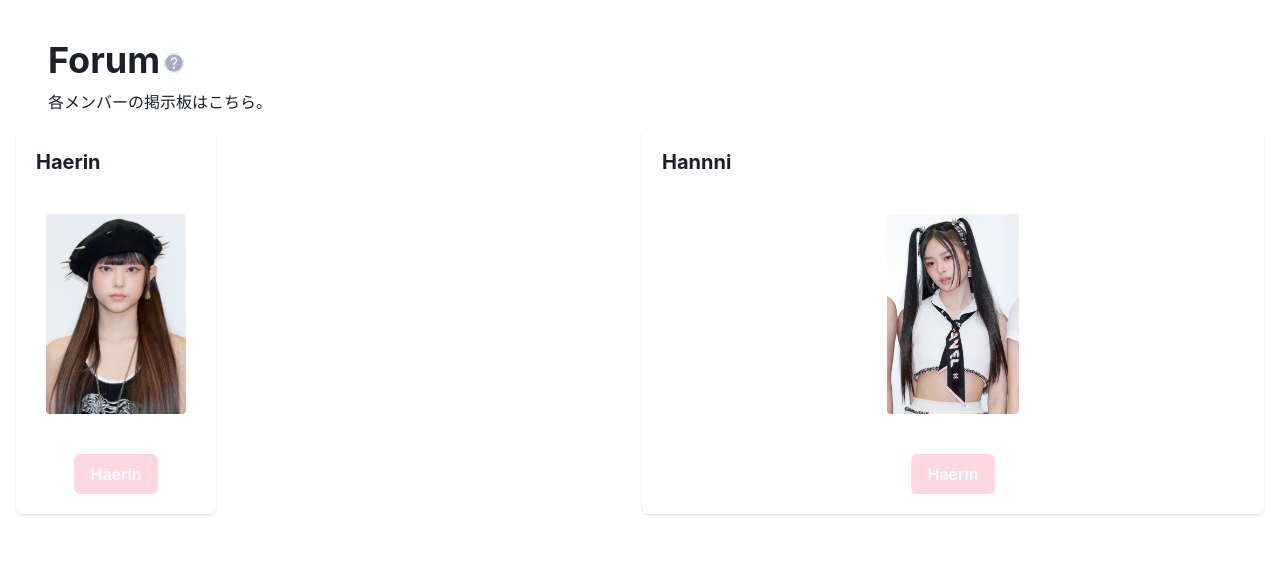
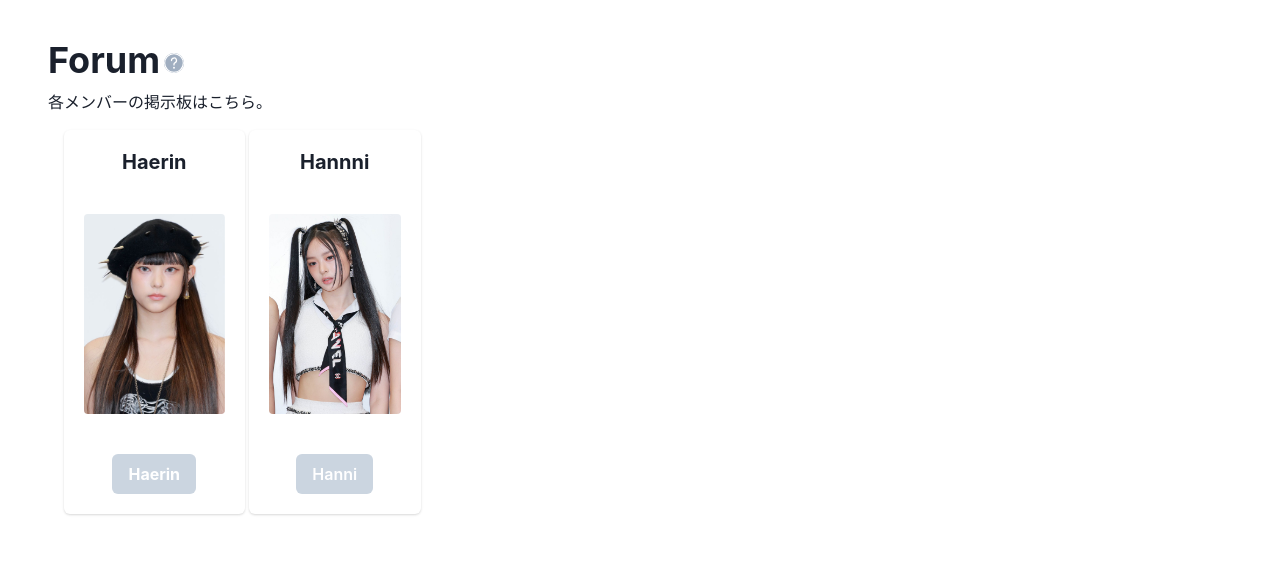
Before and after one commit to tomoyuki-kumagai-131/tokki-app, a Next.js app: page / in a window 1280 px wide. Shown: the part 740-1304 px from the top of the page. Built offline with nearby package versions, Linux system fonts and the light colour scheme; no server answers.

Commit message:
fix: design

```diff
--- a/src/components/pages/Haerin/Haerin.tsx
+++ b/src/components/pages/Haerin/Haerin.tsx
@@ -156,7 +156,7 @@ export const Component: React.FC<Props> = ({
 					})}
 				</Card>
 			</Box>
-			<Box mb={4} textAlign="center">
+			<Box mt={4} textAlign="center">
 				{/* もっと見る */}
 				<ButtonLoadMore loadMore={loadMore} isLoading={isLoading} />
 			</Box>
--- a/src/components/parts/Forums/Forums.tsx
+++ b/src/components/parts/Forums/Forums.tsx
@@ -24,8 +24,15 @@ import 'swiper/css'
 
 export const Forums: React.FC = () => {
 	return (
-		<Grid templateColumns="repeat(2, 1fr)" gap={1} mx={4} mt={4}>
-			<Card maxW={200}>
+		<Grid
+			display={'flex'}
+			templateColumns="repeat(2, 1fr)"
+			gap={1}
+			mx={{ base: 4, md: 16 }}
+			mt={4}
+			textAlign="center"
+		>
+			<Card maxW={400}>
 				<CardHeader>
 					<Heading size="md">Haerin</Heading>
 				</CardHeader>
@@ -46,9 +53,9 @@ export const Forums: React.FC = () => {
 						mx={'auto'}
 					>
 						<Button
-							fontWeight={600}
+							fontWeight="bold"
 							color={'white'}
-							bg="pink.100"
+							bg="gray.300"
 							_hover={{
 								bg: 'pink.400',
 								color: 'white',
@@ -59,7 +66,7 @@ export const Forums: React.FC = () => {
 					</Box>
 				</CardFooter>
 			</Card>
-			<Card>
+			<Card maxW={400}>
 				<CardHeader>
 					<Heading size="md">Hannni</Heading>
 				</CardHeader>
@@ -82,13 +89,13 @@ export const Forums: React.FC = () => {
 						<Button
 							fontWeight={600}
 							color={'white'}
-							bg="pink.100"
+							bg="gray.300"
 							_hover={{
 								bg: 'pink.400',
 								color: 'white',
 							}}
 						>
-							<Link href="/members/haerin">Haerin</Link>
+							<Link href="/members/haerin">Hanni</Link>
 						</Button>
 					</Box>
 				</CardFooter>
--- a/src/pages/_app.tsx
+++ b/src/pages/_app.tsx
@@ -1,5 +1,6 @@
-import { ChakraProvider } from '@chakra-ui/react'
+import { Box, ChakraProvider } from '@chakra-ui/react'
 import type { AppProps } from 'next/app'
+import { Footer } from '~/components/layouts/Layout/Footer'
 import { Header } from '~/components/layouts/Layout/Header'
 import { AuthProvider } from '~/services/AuthContext'
 
@@ -9,6 +10,9 @@ export default function App({ Component, pageProps }: AppProps) {
 			<AuthProvider>
 				<Header />
 				<Component {...pageProps} />
+				<Box pt={12}>
+					<Footer />
+				</Box>
 			</AuthProvider>
 		</ChakraProvider>
 	)
--- a/src/pages/index.tsx
+++ b/src/pages/index.tsx
@@ -21,9 +21,9 @@ export default function Home() {
 			<Box>
 				{/* <Box bg="gray.50" h="max-full"> */}
 				<Top />
-				<Box pt={12}>
+				{/* <Box pt={12}>
 					<Footer />
-				</Box>
+				</Box> */}
 			</Box>
 		</>
 	)
```
